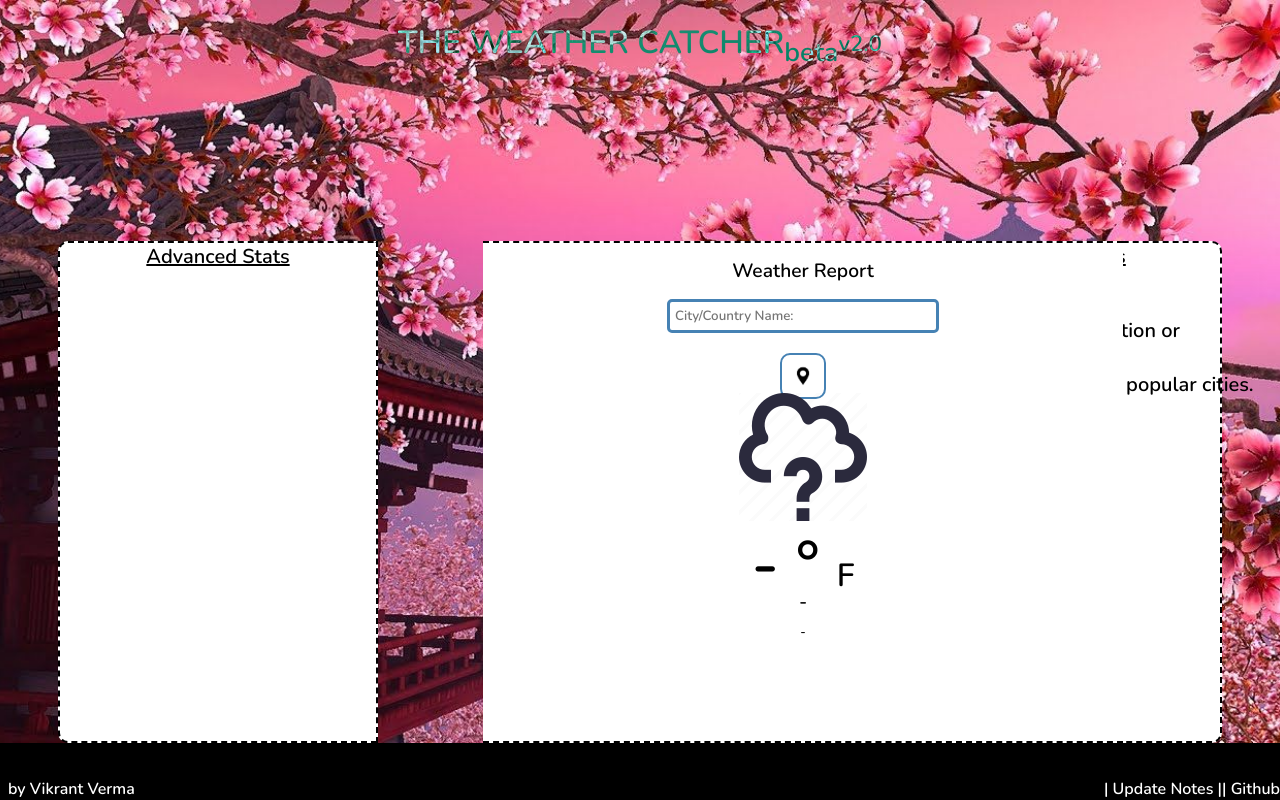
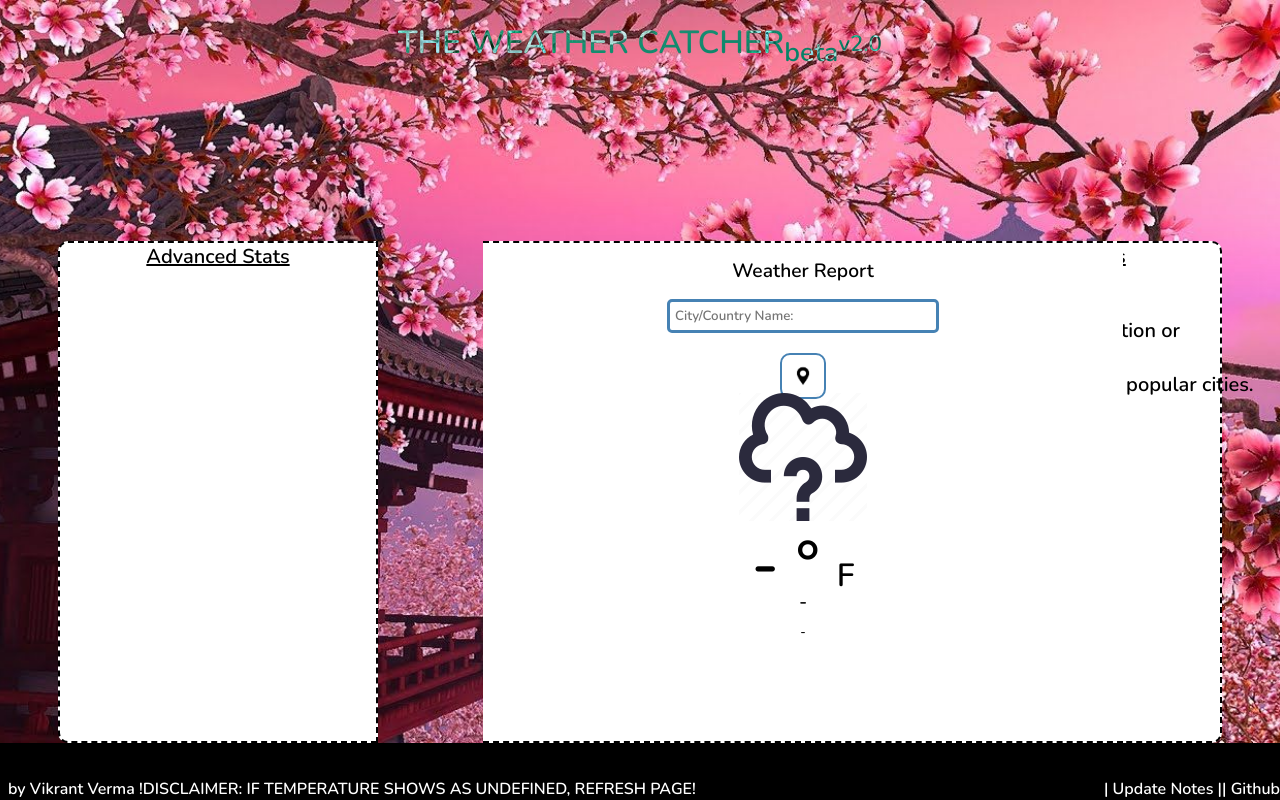
Before and after one commit to vikv1/TheWeatherCatcher, a website: page index.html in a window 1280 px wide. Drawn offline with nearby package versions, Linux system fonts and the light colour scheme.

Commit message:
Update index.html

```diff
--- a/index.html
+++ b/index.html
@@ -70,7 +70,7 @@
     <script src="app.js"></script>
     <footer class="footer">
         <div id="inside-footer">
-        by Vikrant Verma
+        by Vikrant Verma !DISCLAIMER: IF TEMPERATURE SHOWS AS UNDEFINED, REFRESH PAGE!
         </div>
     </footer>
 
```
